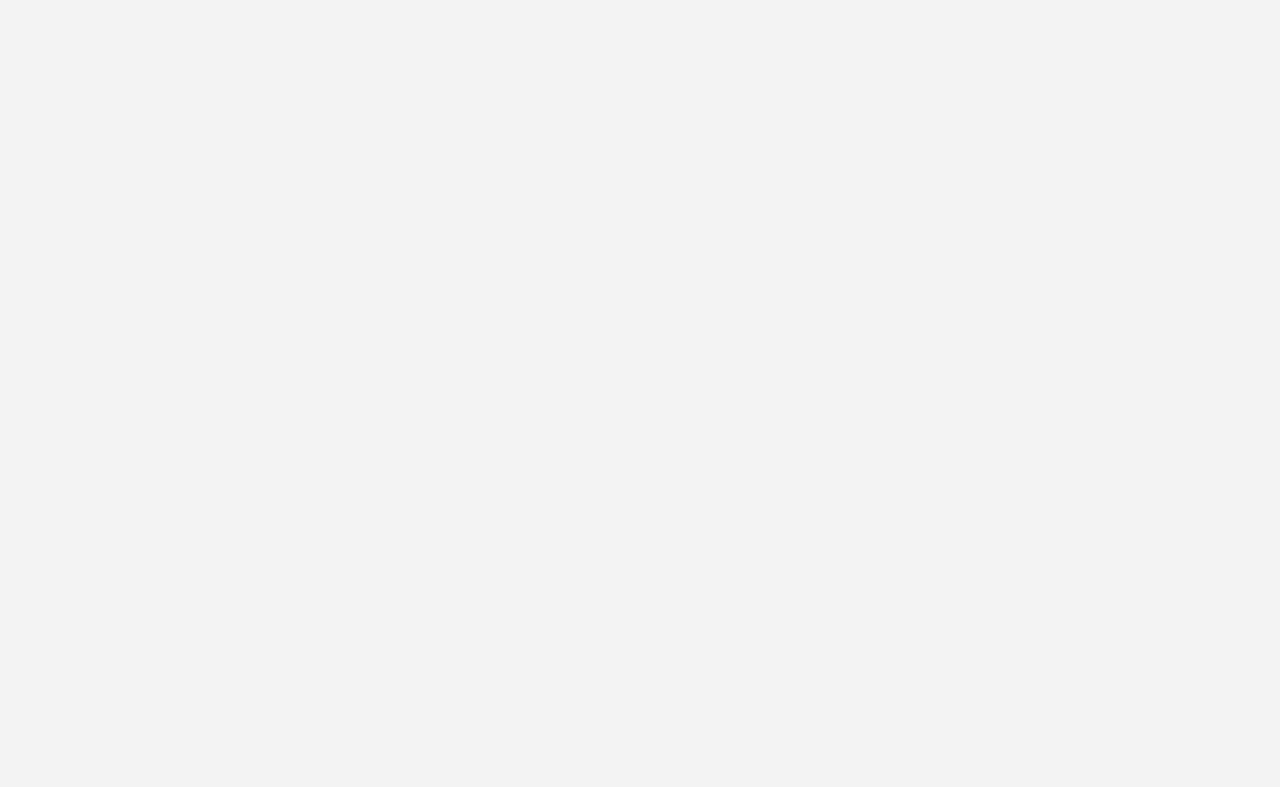
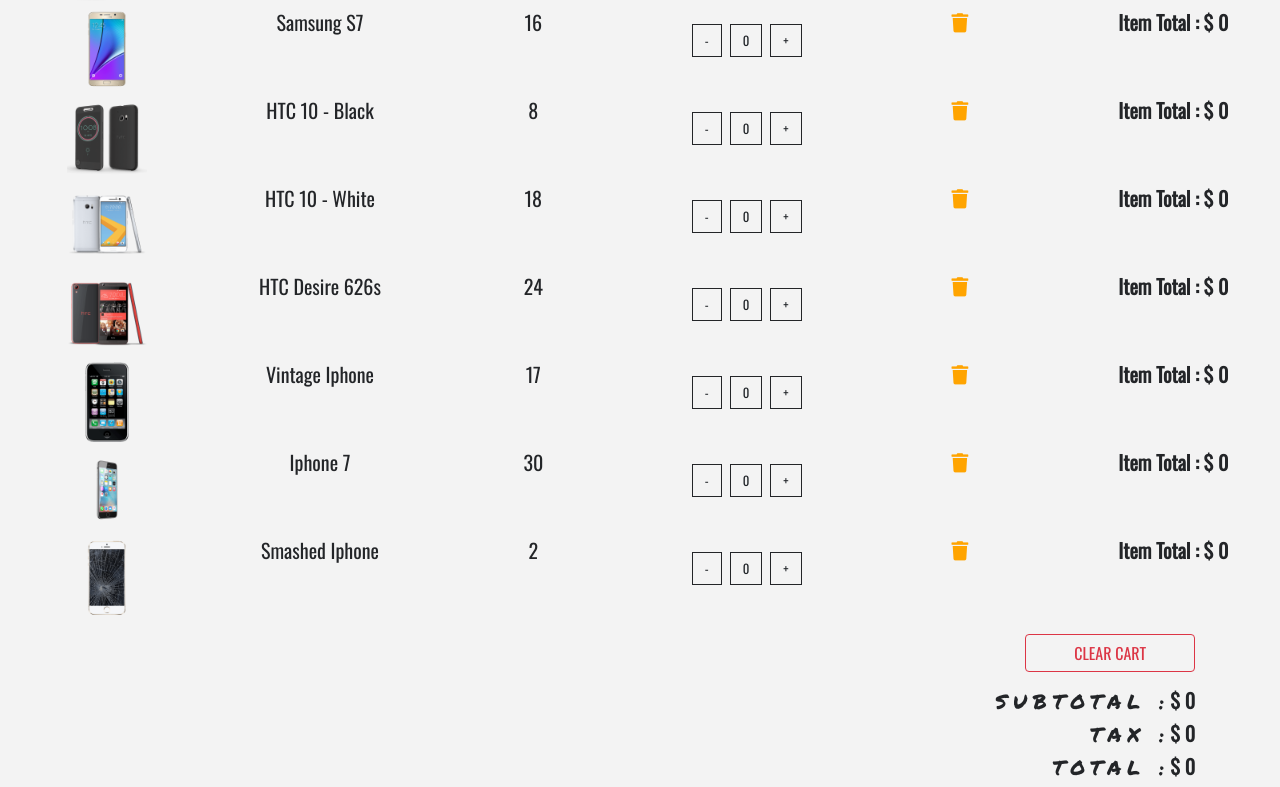
Before and after one commit to elkarouani/reactjs-market-app, a React (Create React App) app: page /cart in a window 1280 px wide. Shown: the part 264-1051 px from the top of the page. Before the commit the page ends 800 px from the top, so only its background shows below. Built offline with nearby package versions, Linux system fonts and the light colour scheme.

Commit message:
Task: applying cart total component to the cart component

```diff
--- a/src/components/Cart/CartTotals.js
+++ b/src/components/Cart/CartTotals.js
@@ -0,0 +1,31 @@
+import React from 'react';
+import {Link} from 'react-router-dom';
+
+export default function CartTotals({value}) {
+	const {cartSubTotal, cartTax, cartTotal, clearCart} = value;
+	return (
+		<React.Fragment>
+			<div className="container">
+				<div className="row">
+					<div class="col-10 mt-2 ml-sm-5 ml-md-auto col-sm-8 text-capitalize text-right">
+						<Link to="/">
+							<button className="btn btn-outline-danger text-uppercase mb-3 px-5" type="button" onClick={()=>clearCart()}>clear cart</button>
+						</Link>
+						<h5>
+							<span className="text-title">subtotal :</span>
+							<strong>$ {cartSubTotal}</strong>
+						</h5>
+						<h5>
+							<span className="text-title">tax :</span>
+							<strong>$ {cartTax}</strong>
+						</h5>
+						<h5>
+							<span className="text-title">total :</span>
+							<strong>$ {cartTotal}</strong>
+						</h5>
+					</div>
+				</div>
+			</div>
+		</React.Fragment>
+	);
+}
--- a/src/context.js
+++ b/src/context.js
@@ -9,7 +9,7 @@
 	state = {
 		products: [],
 		detailProduct: detailProduct,
-		cart: [],
+		cart: storeProducts,
 		modalOpen: false,
 		modalProduct: detailProduct,
 		cartSubTotal: 0,
```
